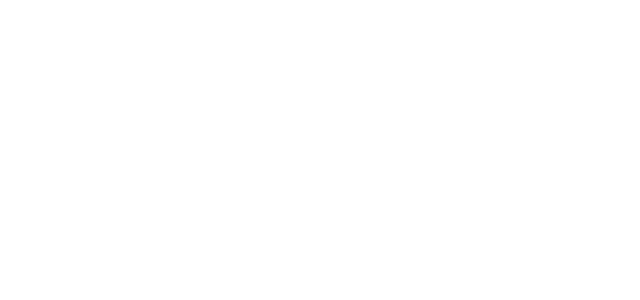
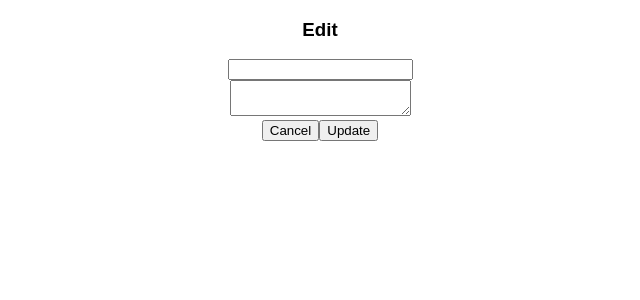
Before and after one commit to Johnman747/movie-sagas, a React (Create React App) app: page /#/edit/1 in a window 1280 px wide. Shown: the top 300 px of the page, without its empty margins (320-960 px from the left). Built offline with nearby package versions, Linux system fonts and the light colour scheme.

Commit message:
added edit boxes

```diff
--- a/src/components/App/App.js
+++ b/src/components/App/App.js
@@ -4,6 +4,7 @@
 
 import Home from '../Home/Home'
 import Details from '../Details/Details'
+import Edit from '../Edit/Edit'
 
 class App extends Component {
   // Renders the entire app on the DOM
@@ -13,6 +14,7 @@
       <div className="App">
         <Route path='/' exact component={Home}/>
         <Route path='/details/:id' render={({match})=><Details match={match}/>}/>
+        <Route path='/edit/:id' render={({match})=><Edit match={match}/>}/>
       </div>
       </Router>
     );
--- a/src/components/Details/Details.js
+++ b/src/components/Details/Details.js
@@ -13,15 +13,20 @@
     handelClick= ()=>{
         this.props.history.push('/');
     }
+
+    editClick = ()=>{
+        this.props.history.push(`/edit/${this.props.match.params.id}`)
+    }
     render() {
         return (
             <>
             <button onClick={this.handelClick}>Return to list</button>
+            <button onClick={this.editClick}>Edit</button>
             {this.props.reduxState.details.map((movie)=>{
                 return(
                     <div key={movie.id}>
                         <p>{movie.title}</p>
-                        <img alt={movie.title} src={movie.poster}></img>
+                        <img alt={movie.title} src={movie.poster}/>
                         <p>{movie.description}</p>
                     </div>
                 )
--- /dev/null
+++ b/src/components/Edit/Edit.js
@@ -0,0 +1,67 @@
+import React, { Component } from 'react';
+import { connect } from 'react-redux';
+import { withRouter } from 'react-router'
+
+class Edit extends Component {
+    state = {
+        movie:{
+            id: '',
+            title: '',
+            description: ''
+        }
+    }
+    componentDidMount(){
+         this.set();
+    }
+    getDetails = ()=>{
+        this.props.dispatch({type: 'FETCH_DETAILS', payload: this.props.match.params.id});
+    }
+
+    set = ()=>{
+        this.props.reduxState.details.map((movie)=>{
+            return(
+                this.setState({
+                    movie:{
+                        id: movie.id,
+                        title: movie.title,
+                        description: movie.description
+                    }
+
+                })
+            )
+        })
+    }
+    handelChange=(e,propertyName)=>{
+        this.setState({
+            movie:{
+                [propertyName]: e.target.value
+            }
+        })
+    }
+
+    handelUpdate=()=>{
+        this.props.dispatch({type: 'UPDATE_MOVIE', payload: this.state.movie});
+        this.props.history.push(`/details/${this.state.movie.id}`);
+    }
+    cancelEdit = ()=>{
+        this.props.history.push(`/details/${this.state.movie.id}`)
+    }
+    render() {
+        return (
+            <>
+                <h3>Edit</h3>
+                <input value={this.state.movie.title} onChange={(e)=>this.handelChange(e,"title")}/>
+                <br/>
+                <textarea value={this.state.movie.description} onChange={(e)=>this.handelChange(e,"description")}></textarea>
+                <br/>
+                <button onClick={this.cancelEdit}>Cancel</button>
+                <button onClick={this.handelUpdate}>Update</button>
+            </>
+        )
+    }
+
+}
+const mapStateToProps = reduxState => ({
+    reduxState,
+});
+export default withRouter(connect(mapStateToProps)(Edit));
--- a/src/index.js
+++ b/src/index.js
@@ -16,6 +16,7 @@
 function* rootSaga() {
     yield takeEvery('FETCH_MOVIES', fetchMovies);
     yield takeEvery('FETCH_DETAILS', fetchDetails);
+    yield takeEvery('UPDATE_MOVIE', updateMovie);
 }
 
 function* fetchMovies(){
@@ -31,6 +32,14 @@
     try{
         const response = yield axios.get(`/movies/details/${action.payload}`)
         yield put({type: 'SET_DETAILS', payload: response.data});
+    }catch(err){
+        console.log(err);
+    }
+}
+
+function* updateMovie(action){
+    try{
+        yield axios.put('/movies', action.payload);
     }catch(err){
         console.log(err);
     }
```
